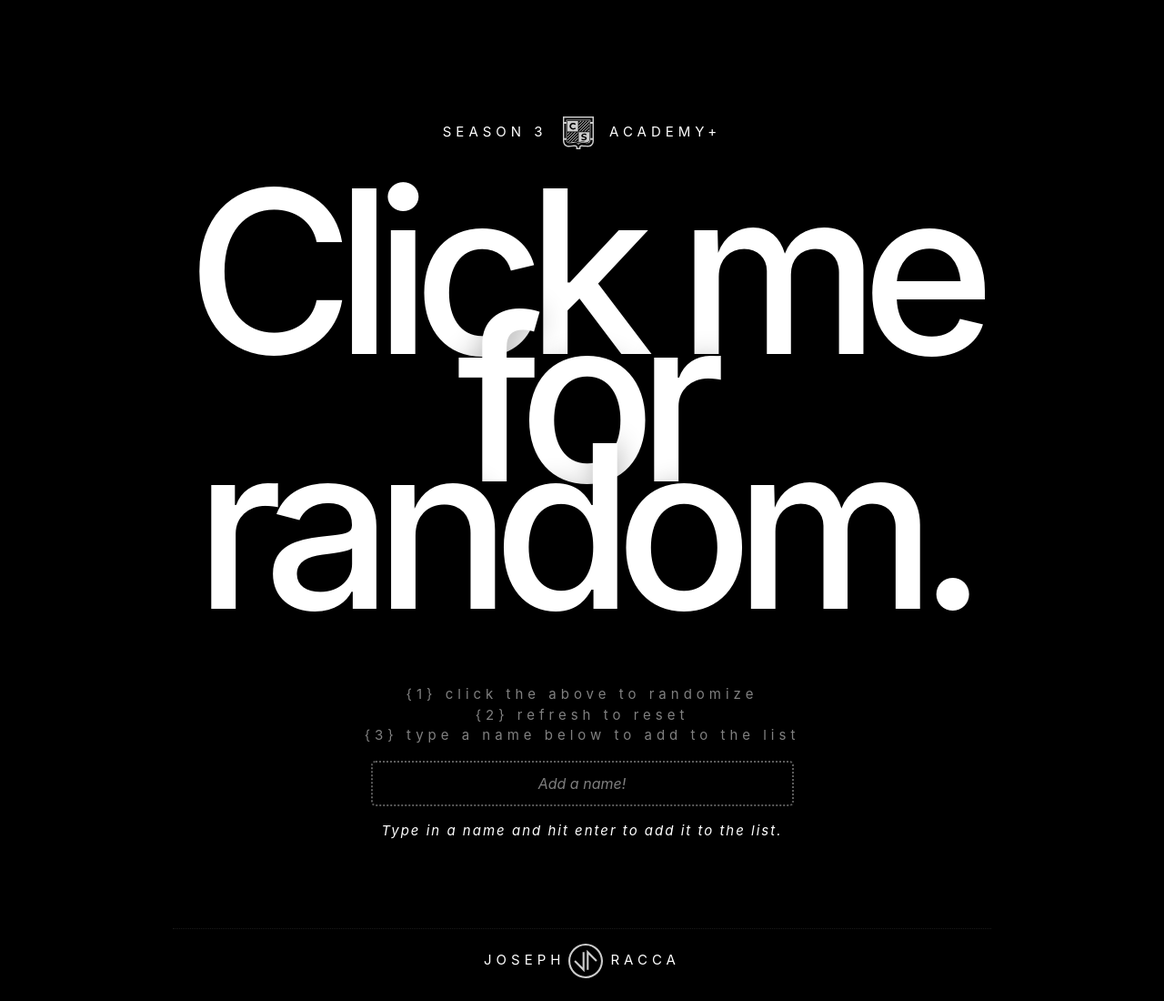
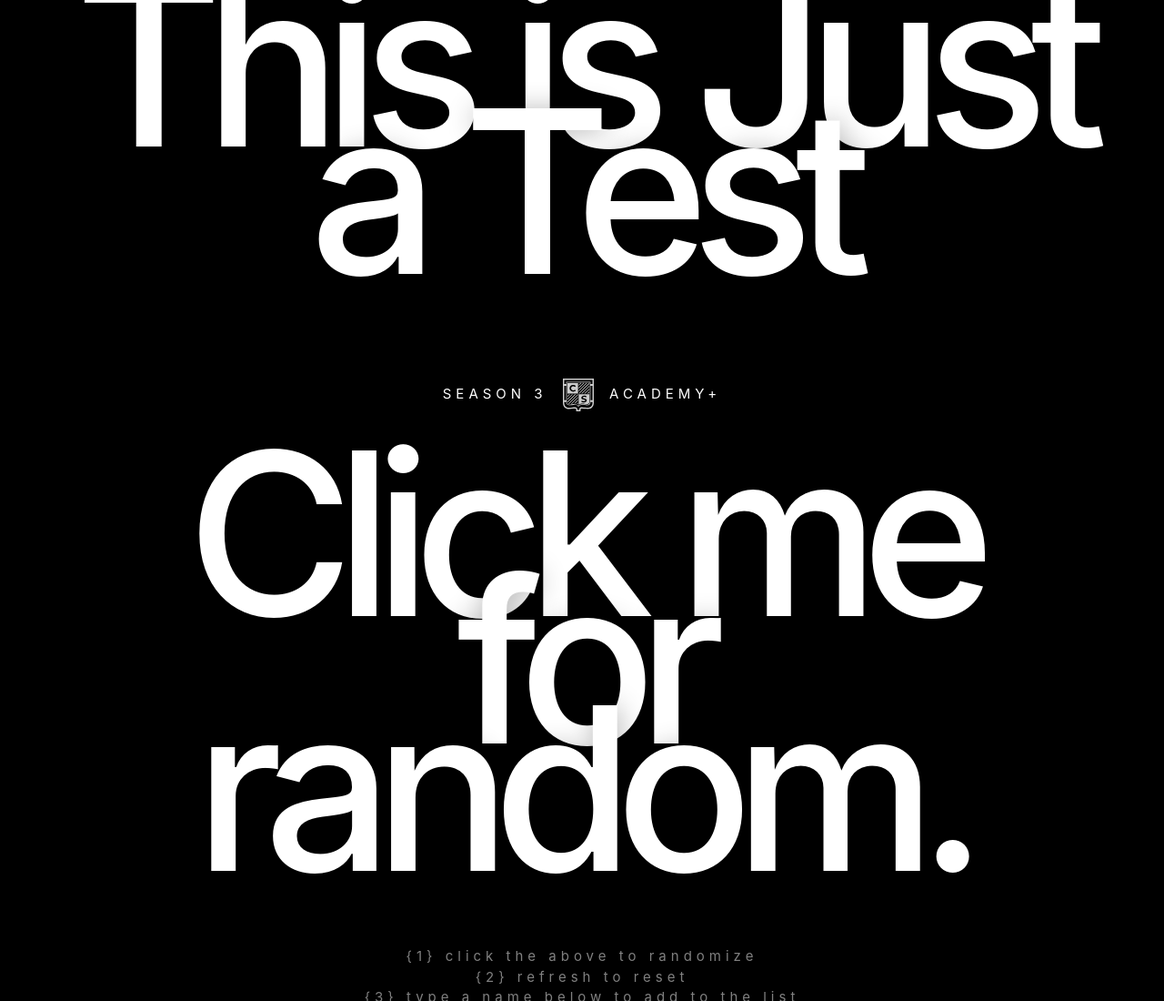
Before and after one commit to josephracca/MC11_RNGv2, a plain HTML site: page index.html in a window 1280 px wide. Shown: the top 1100 px of the page at 91% size. Drawn offline with nearby package versions, Linux system fonts and the light colour scheme.

Commit message:
est for this branch

```diff
--- a/index.html
+++ b/index.html
@@ -36,6 +36,8 @@
             <!-- <div class="col-lg-6 d-flex justify-content-end">
             <h2>Here's your list of names...</h2>
           </div> -->
+
+          <h1>This is Just a Test</h1>
 
 
         </div>
```
